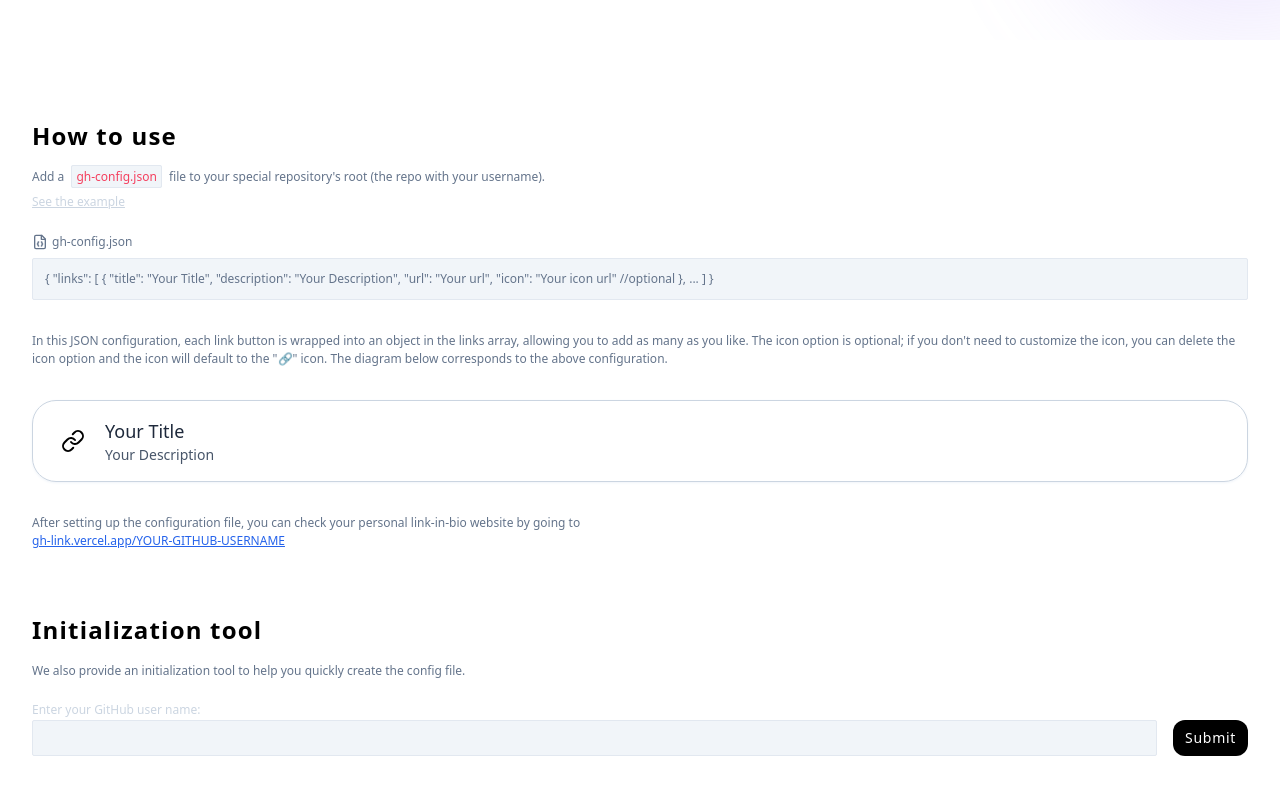
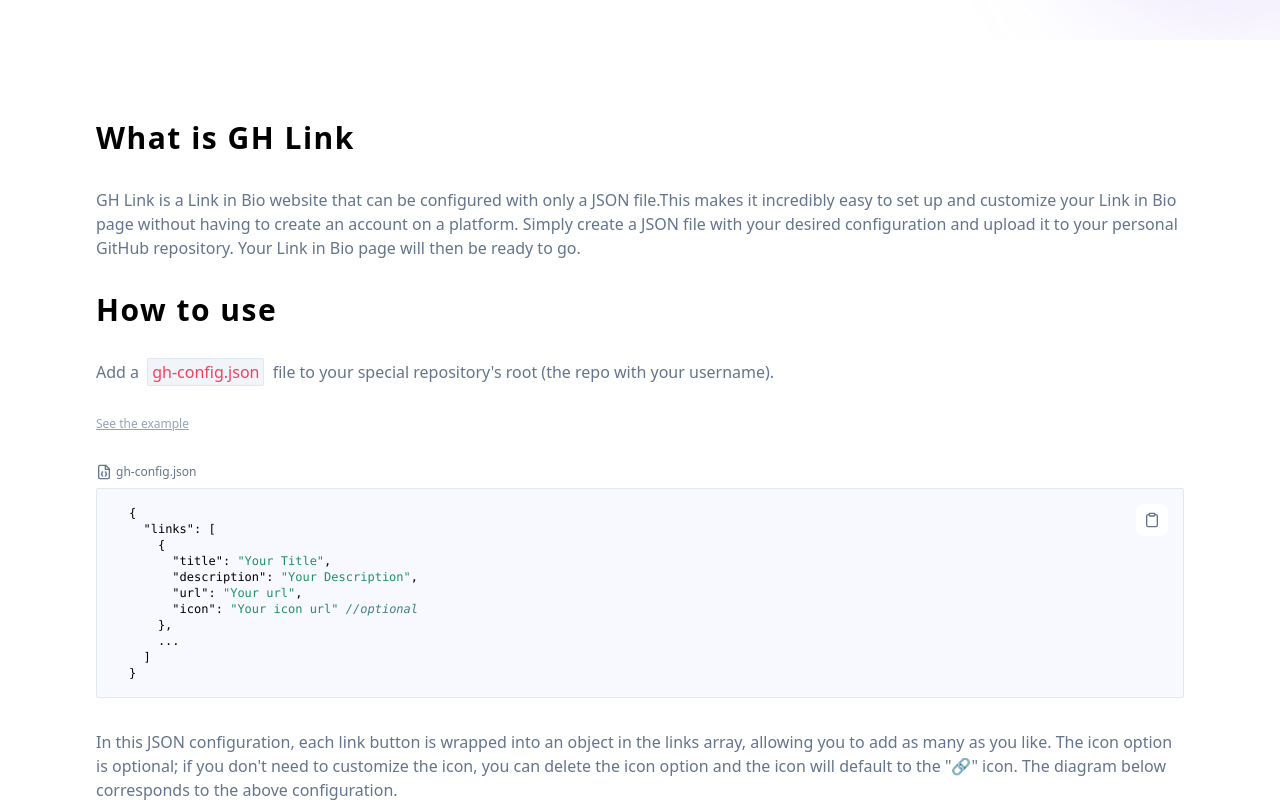
Before and after one commit to 1weiho/gh-link, a Next.js app: page / in a window 1280 px wide. Shown: the part 760-1562 px from the top of the page. Built offline with nearby package versions, Linux system fonts and the light colour scheme.

Commit message:
feat: desktop home page view and code block

```diff
--- a/app/[userName]/page.tsx
+++ b/app/[userName]/page.tsx
@@ -1,8 +1,6 @@
 import LinkCard from "@/components/LinkCard";
 import ProfileInfo from "@/components/ProfileInfo";
-import CountBox from "@/components/CountBox";
 import Footer from "@/components/Footer";
-import Banner from "@/components/Banner";
 import Nav from "@/components/Nav";
 import CountBoxGroup from "@/components/CountBoxGroup";
 
--- a/app/page.tsx
+++ b/app/page.tsx
@@ -1,7 +1,7 @@
 import Footer from "@/components/Footer";
-import Banner from "@/components/Banner";
-import Tutorial from "@/components/Tutorial";
-import Initialization from "@/components/Initialization";
+import Banner from "@/components/homepage/Banner";
+import Tutorial from "@/components/homepage/Tutorial";
+import Initialization from "@/components/homepage/Initialization";
 
 const Home = () => {
   return (
--- a/components/Tutorial.tsx
+++ /dev/null
@@ -1,65 +0,0 @@
-import { FileJson } from "lucide-react";
-import LinkCard from "@/components/LinkCard";
-
-const Tutorial = () => {
-  return (
-    <>
-      <div className="mt-20 flex w-full flex-col px-8">
-        <h3 className="text-2xl font-bold tracking-wider">How to use</h3>
-        <p className="mt-4 text-xs leading-normal text-slate-500">
-          Add a{" "}
-          <span className="mx-1 rounded-sm border border-slate-200 bg-slate-100 px-1 py-0.5 text-rose-500">
-            gh-config.json
-          </span>{" "}
-          file to your special {"repository's"} root (the repo with your
-          username).
-        </p>
-        <a href="" className="mt-2 text-xs text-slate-300 underline">
-          See the example
-        </a>
-        <div>
-          <div className="mt-6 flex items-center space-x-1 text-xs text-slate-500">
-            <FileJson className="h-4 w-4" />
-            <p>gh-config.json</p>
-          </div>
-          <div className="mt-2">
-            {/* TODO: syntax highlighting */}
-            <p className="rounded-sm border border-slate-200 bg-slate-100 p-3 text-xs text-slate-500">{`
-      {
-        "links": [
-          {
-            "title": "Your Title",
-            "description": "Your Description",
-            "url": "Your url",
-            "icon": "Your icon url" //optional
-          },
-          ...
-        ]
-      }`}</p>
-          </div>
-        </div>
-        <p className="my-8 text-xs leading-normal text-slate-500">
-          {`In this JSON configuration, each link button is wrapped into an object in the links array, allowing you to add
-    as many as you like. The icon option is optional; if you don't need to customize the icon, you can delete the
-    icon option and the icon will default to the "🔗" icon. The diagram below corresponds to the above
-    configuration.`}
-        </p>
-        <LinkCard
-          title="Your Title"
-          description="Your Description"
-          url=""
-          icon=""
-        />
-        <p className="my-8 text-xs leading-normal text-slate-500">
-          After setting up the configuration file, you can check your personal
-          link-in-bio website by going to <br />
-          <a href="" className="text-blue-600 underline">
-            gh-link.vercel.app/YOUR-GITHUB-USERNAME
-          </a>
-        </p>
-      </div>
-    </>
-  );
-};
-
-export default Tutorial;
--- a/components/Banner.tsx
+++ b/components/homepage/Banner.tsx
@@ -1,6 +1,5 @@
-import Image from "next/image";
-import { Mouse, Github } from "lucide-react";
-import Nav from "./Nav";
+import { Mouse } from "lucide-react";
+import Nav from "../Nav";
 
 const Banner = () => {
   return (
--- /dev/null
+++ b/components/homepage/Code.tsx
@@ -0,0 +1,41 @@
+"use client";
+
+import SyntaxHighlighter from "react-syntax-highlighter";
+import { docco } from "react-syntax-highlighter/dist/esm/styles/hljs";
+import { CopyToClipboard } from "react-copy-to-clipboard";
+import { useState } from "react";
+import { Clipboard, Check } from "lucide-react";
+
+const Code = (Props: { code: string }) => {
+  const [copied, setCopied] = useState(false);
+
+  function handleCopy() {
+    setCopied(true);
+    setTimeout(() => setCopied(false), 2000);
+  }
+
+  return (
+    <div className="relative">
+      <CopyToClipboard text={Props.code} onCopy={handleCopy}>
+        <button className="absolute top-4 right-4 rounded-lg bg-white p-2 text-slate-500 duration-100 hover:bg-slate-100">
+          {copied ? (
+            <Check className="h-4 w-4" />
+          ) : (
+            <Clipboard className="h-4 w-4" />
+          )}
+        </button>
+      </CopyToClipboard>
+      <SyntaxHighlighter
+        language="json"
+        style={docco}
+        wrapLines={true}
+        className="rounded-sm border border-slate-200 font-mono text-xs"
+        customStyle={{ padding: "0 2rem 0 2rem" }}
+      >
+        {Props.code}
+      </SyntaxHighlighter>
+    </div>
+  );
+};
+
+export default Code;
--- a/components/Initialization.tsx
+++ b/components/homepage/Initialization.tsx
@@ -1,15 +1,16 @@
+import Title from "./Title";
+import Paragraph from "./Paragraph";
+
 const Initialization = () => {
   return (
     <>
-      <div className="mt-8 mb-14 flex w-full flex-col px-8">
-        <h3 className="text-2xl font-bold tracking-wider">
-          Initialization tool
-        </h3>
-        <p className="mt-4 text-xs leading-normal text-slate-500">
+      <div className="mt-16 mb-14 flex w-full flex-col space-y-6 px-8 lg:space-y-8 lg:px-24">
+        <Title>Initialization tool</Title>
+        <Paragraph>
           We also provide an initialization tool to help you quickly create the
           config file.
-        </p>
-        <div className="mt-4">
+        </Paragraph>
+        <div>
           <label className="mt-2 text-xs text-slate-300">
             Enter your GitHub user name:
           </label>
--- /dev/null
+++ b/components/homepage/Paragraph.tsx
@@ -0,0 +1,11 @@
+const Paragraph = ({ children }: { children: React.ReactNode }) => {
+  return (
+    <>
+      <p className="text-xs leading-normal text-slate-500 lg:text-base">
+        {children}
+      </p>
+    </>
+  );
+};
+
+export default Paragraph;
--- /dev/null
+++ b/components/homepage/Title.tsx
@@ -0,0 +1,11 @@
+const Title = ({ children }: { children: React.ReactNode }) => {
+  return (
+    <>
+      <h3 className="text-2xl font-bold tracking-wider lg:text-3xl">
+        {children}
+      </h3>
+    </>
+  );
+};
+
+export default Title;
--- /dev/null
+++ b/components/homepage/Tutorial.tsx
@@ -0,0 +1,83 @@
+import { FileJson } from "lucide-react";
+import LinkCard from "@/components/LinkCard";
+import Title from "./Title";
+import Paragraph from "./Paragraph";
+import Code from "./Code";
+
+const Tutorial = () => {
+  const configJsonCode: string = `
+{
+  "links": [
+    {
+      "title": "Your Title",
+      "description": "Your Description",
+      "url": "Your url",
+      "icon": "Your icon url" //optional
+    },
+    ...
+  ]
+}
+  `;
+
+  return (
+    <>
+      <div className="mt-20 flex w-full flex-col space-y-6 px-8 lg:space-y-8 lg:px-24">
+        <Title>What is GH Link</Title>
+        <Paragraph>
+          GH Link is a Link in Bio website that can be configured with only a
+          JSON file.This makes it incredibly easy to set up and customize your
+          Link in Bio page without having to create an account on a platform.
+          Simply create a JSON file with your desired configuration and upload
+          it to your personal GitHub repository. Your Link in Bio page will then
+          be ready to go.
+        </Paragraph>
+        <Title>How to use</Title>
+        <Paragraph>
+          Add a{" "}
+          <span className="mx-1 rounded-sm border border-slate-200 bg-slate-100 px-1 py-0.5 text-rose-500">
+            gh-config.json
+          </span>{" "}
+          file to your special {"repository's"} root (the repo with your
+          username).
+        </Paragraph>
+        <a
+          href="https://github.com/davidho0403/davidho0403/blob/main/gh-link.json"
+          className="text-xs text-slate-400 underline"
+        >
+          See the example
+        </a>
+        <div className="space-y-2">
+          <div className="flex items-center space-x-1 text-xs text-slate-500">
+            <FileJson className="h-4 w-4" />
+            <p>gh-config.json</p>
+          </div>
+          <div>
+            {/* TODO: syntax highlighting */}
+            <Code code={configJsonCode} />
+          </div>
+        </div>
+        <Paragraph>
+          {`In this JSON configuration, each link button is wrapped into an object in the links array, allowing you to add
+            as many as you like. The icon option is optional; if you don't need to customize the icon, you can delete the
+            icon option and the icon will default to the "🔗" icon. The diagram below corresponds to the above
+            configuration.`}
+        </Paragraph>
+        <LinkCard
+          title="Your Title"
+          description="Your Description"
+          url=""
+          icon=""
+        />
+        <Paragraph>
+          After setting up the configuration file, you can check your personal
+          link-in-bio website by going to <br />
+          <a href="" className="text-blue-600 underline">
+            gh-link.vercel.app/YOUR-GITHUB-USERNAME
+          </a>
+        </Paragraph>
+      </div>
+    </>
+  );
+};
+
+export default Tutorial;
--- a/package.json
+++ b/package.json
@@ -19,11 +19,15 @@
     "lucide-react": "^0.126.0",
     "next": "13.2.4",
     "react": "18.2.0",
+    "react-copy-to-clipboard": "^5.1.0",
     "react-dom": "18.2.0",
+    "react-syntax-highlighter": "^15.5.0",
     "tailwind-scrollbar-hide": "^1.1.7",
     "typescript": "4.9.5"
   },
   "devDependencies": {
+    "@types/react-copy-to-clipboard": "^5.0.4",
+    "@types/react-syntax-highlighter": "^15.5.6",
     "autoprefixer": "^10.4.14",
     "postcss": "^8.4.21",
     "prettier": "^2.8.7",
```
Also changed, not shown: 1 other file (tests, documents, lock files or other folders).
